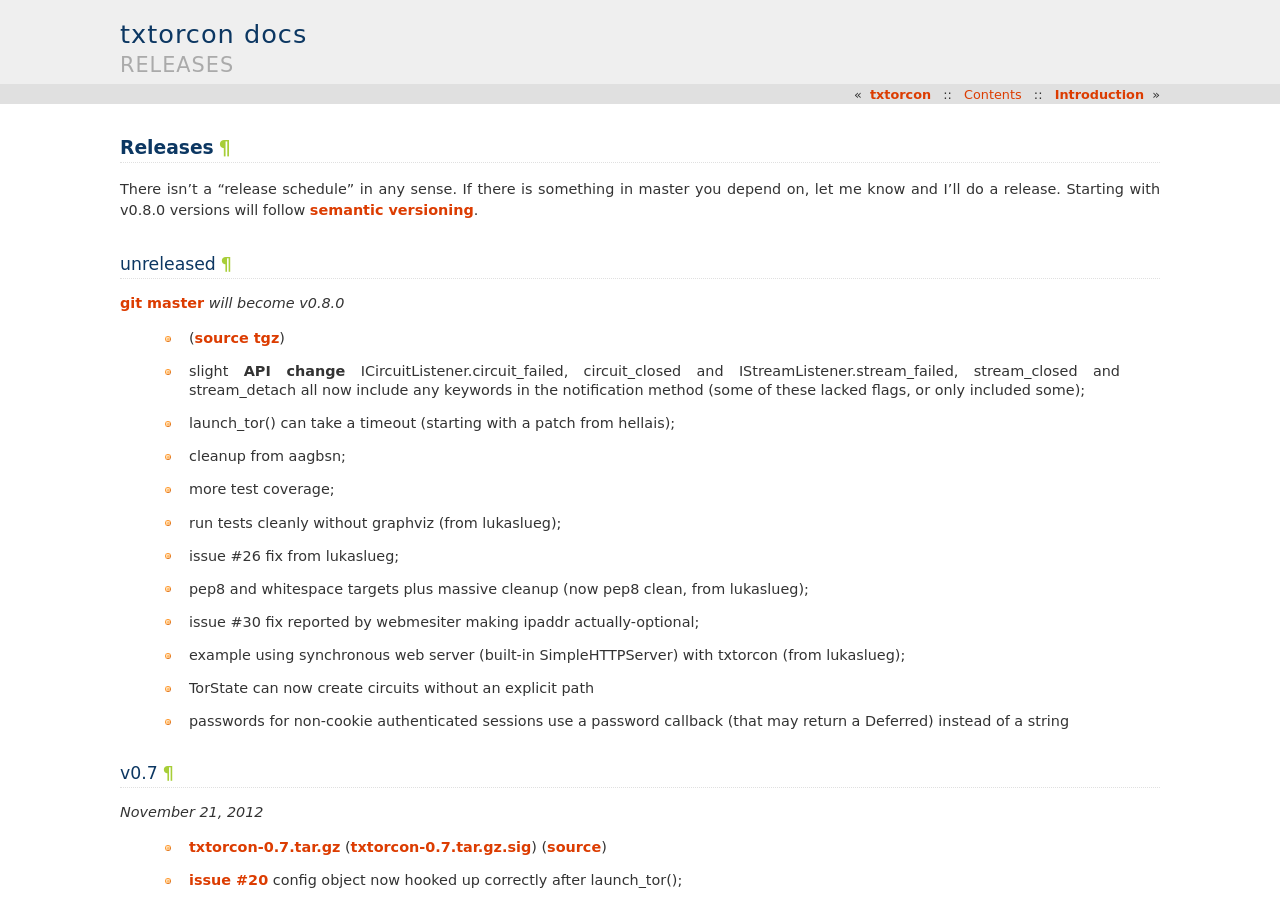
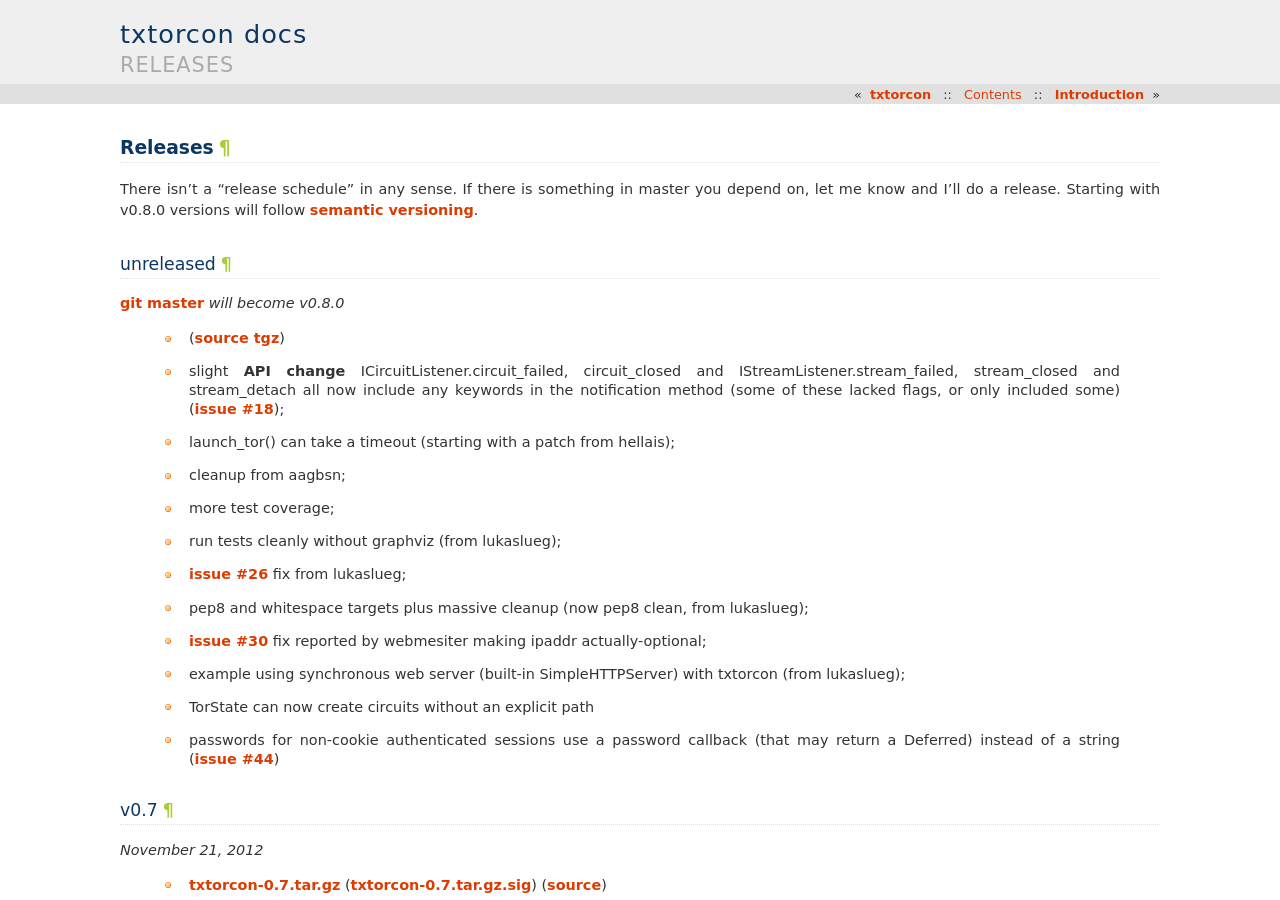
Before and after one commit to meejah/txtorcon, a Sphinx documentation site: the page built from docs/releases.rst, in a window 1280 px wide and 900 px high. Built offline with Sphinx 7.4.7, drawn with Linux system fonts in a browser that asks for light colours; pages that are not in the unit, such as notebooks, are missing from menus.

Commit message:
add links for issues in notes

```diff
--- a/docs/releases.rst
+++ b/docs/releases.rst
@@ -11,17 +11,17 @@
 `git master <https://github.com/meejah/txtorcon>`_ *will become v0.8.0*
 
  * (`source tgz <https://github.com/meejah/txtorcon/tarball/master>`_)
- * slight **API change** ICircuitListener.circuit_failed, circuit_closed and IStreamListener.stream_failed, stream_closed and stream_detach all now include any keywords in the notification method (some of these lacked flags, or only included some);
+ * slight **API change** ICircuitListener.circuit_failed, circuit_closed and IStreamListener.stream_failed, stream_closed and stream_detach all now include any keywords in the notification method (some of these lacked flags, or only included some) (`issue #18 <https://github.com/meejah/txtorcon/issues/18>`_);
  * launch_tor() can take a timeout (starting with a patch from hellais);
  * cleanup from aagbsn;
  * more test coverage;
  * run tests cleanly without graphviz (from lukaslueg);
- * issue #26 fix from lukaslueg;
+ * `issue #26 <https://github.com/meejah/txtorcon/issues/26>`_ fix from lukaslueg;
  * pep8 and whitespace targets plus massive cleanup (now pep8 clean, from lukaslueg);
- * issue #30 fix reported by webmesiter making ipaddr actually-optional;
+ * `issue #30 <https://github.com/meejah/txtorcon/issues/30>`_ fix reported by webmesiter making ipaddr actually-optional;
  * example using synchronous web server (built-in SimpleHTTPServer) with txtorcon (from lukaslueg);
  * TorState can now create circuits without an explicit path
- * passwords for non-cookie authenticated sessions use a password callback (that may return a Deferred) instead of a string
+ * passwords for non-cookie authenticated sessions use a password callback (that may return a Deferred) instead of a string (`issue #44 <https://github.com/meejah/txtorcon/issues/44>`_)
 
 v0.7
 ----
```
